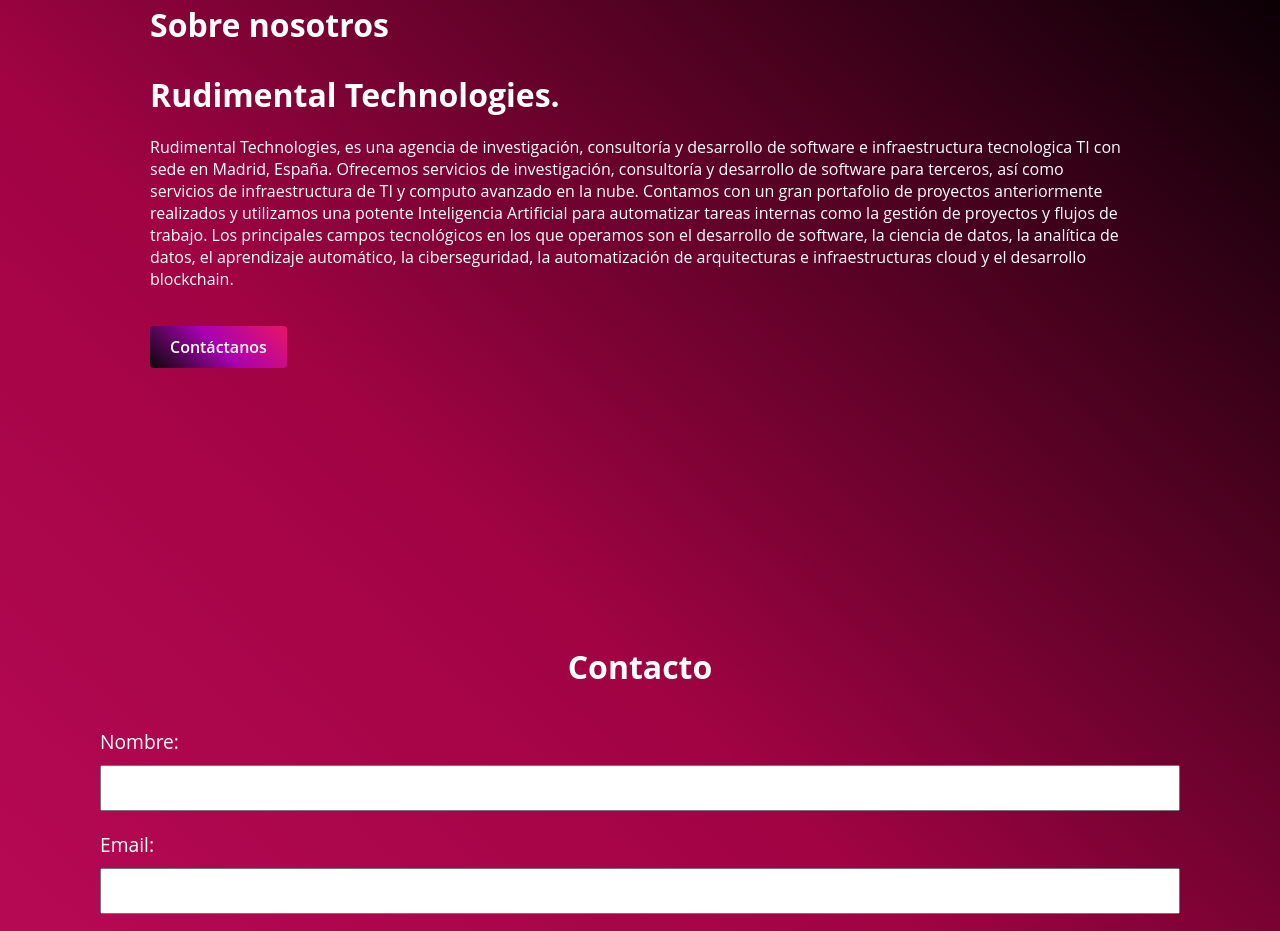
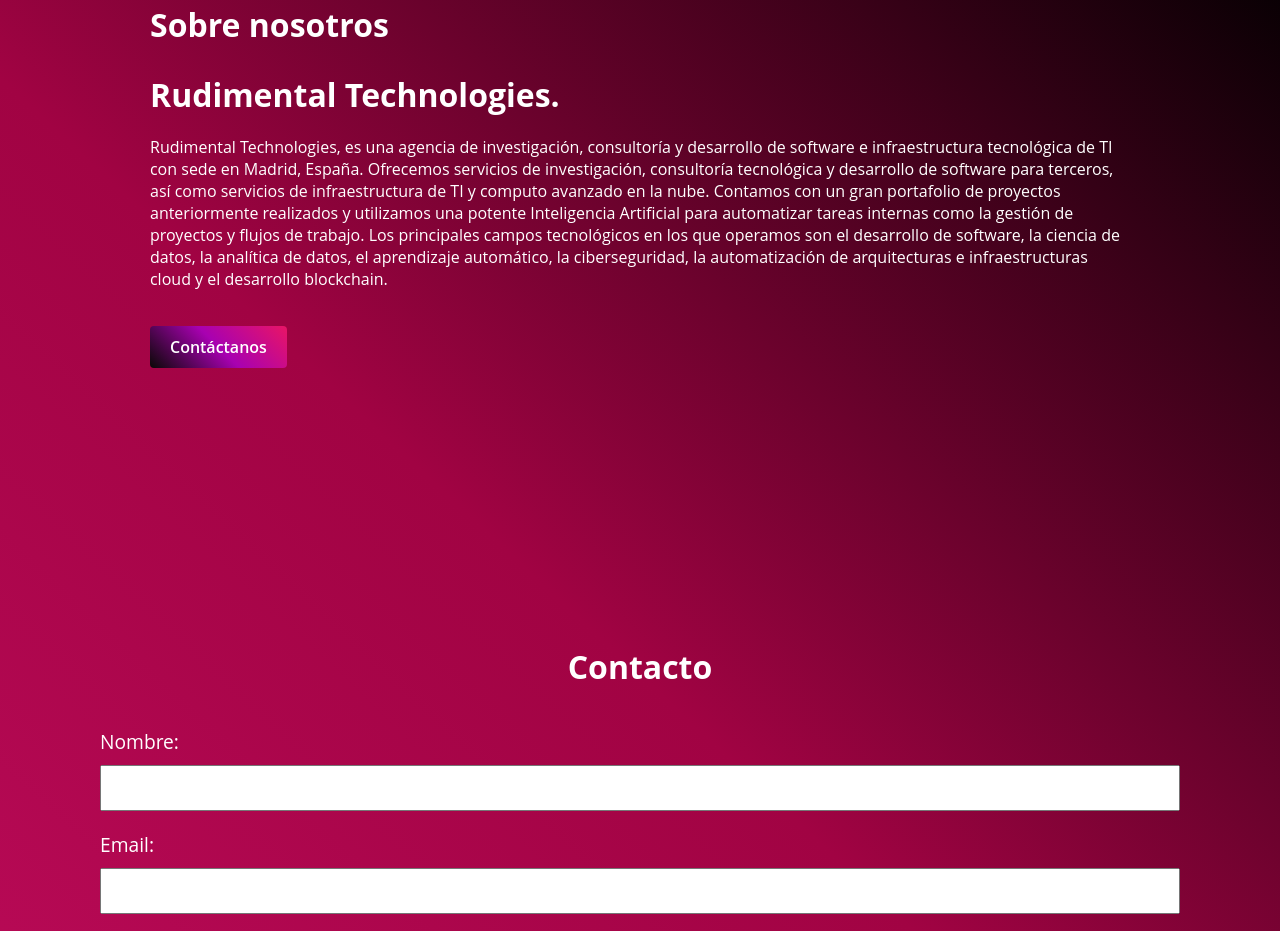
Before and after one commit to brianparkerin/Rudimental-website, a plain HTML site: page index.html in a window 1280 px wide. Shown: the part 1374-2305 px from the top of the page. Drawn offline with Linux system fonts and the light colour scheme; a script that the page names is missing.

Commit message:
Update index.html

```diff
--- a/index.html
+++ b/index.html
@@ -43,7 +43,7 @@
   <section id="about">
     <h2>Sobre nosotros</h2>
     <h2>Rudimental Technologies.</h2>
-    <p>Rudimental Technologies, es una agencia de investigación, consultoría y desarrollo de software e infraestructura tecnologica TI con sede en Madrid, España. Ofrecemos servicios de investigación, consultoría y desarrollo de software para terceros, así como servicios de infraestructura de TI y computo avanzado en la nube. Contamos con un gran portafolio de proyectos anteriormente realizados y utilizamos una potente Inteligencia Artificial para automatizar tareas internas como la gestión de proyectos y flujos de trabajo. Los principales campos tecnológicos en los que operamos son el desarrollo de software, la ciencia de datos, la analítica de datos, el aprendizaje automático, la ciberseguridad, la automatización de arquitecturas e infraestructuras cloud y el desarrollo blockchain.</p>
+    <p>Rudimental Technologies, es una agencia de investigación, consultoría y desarrollo de software e infraestructura tecnológica de TI con sede en Madrid, España. Ofrecemos servicios de investigación, consultoría tecnológica y desarrollo de software para terceros, así como servicios de infraestructura de TI y computo avanzado en la nube. Contamos con un gran portafolio de proyectos anteriormente realizados y utilizamos una potente Inteligencia Artificial para automatizar tareas internas como la gestión de proyectos y flujos de trabajo. Los principales campos tecnológicos en los que operamos son el desarrollo de software, la ciencia de datos, la analítica de datos, el aprendizaje automático, la ciberseguridad, la automatización de arquitecturas e infraestructuras cloud y el desarrollo blockchain.</p>
 
 <a href="#contact" class="cta-button">Contáctanos</a>
 </section>
```
